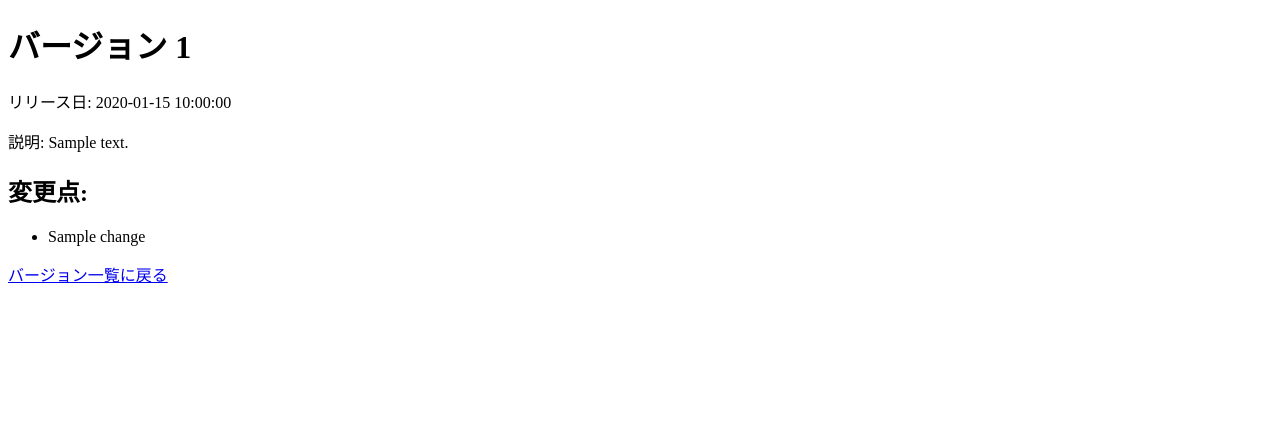
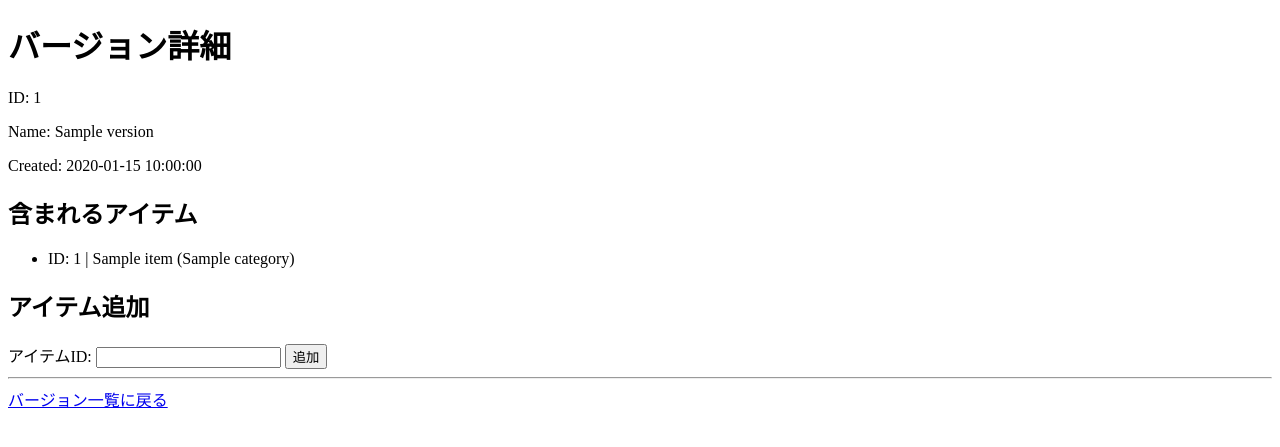
Before and after one commit to fjsho/flask-demo-my-desk-setup, a Flask app: template templates/version_detail.html in a window 1280 px wide. Shown: the top 447 px of the page. Run offline with Flask 3, Linux system fonts and the light colour scheme; the template is opened without the code that fills it: most values are stand-ins (such as "Sample title", 1, 10 or a date in 2020).

Commit message:
add: アイテムおよびバージョン管理機能を実装

```diff
--- a/app.py
+++ b/app.py
@@ -1,33 +1,131 @@
-from flask import Flask, render_template, jsonify
+from flask import Flask, render_template, request, redirect, url_for
 import json
+import os
+from datetime import datetime
 
 app = Flask(__name__)
 
-def load_json(filename):
-    with open(filename, 'r', encoding='utf-8') as f:
-        return json.load(f)
+SCRIPT_DIR = os.path.dirname(os.path.abspath(__file__))
+ITEMS_FILE = os.path.join(SCRIPT_DIR, "items.json")
+VERSIONS_FILE = os.path.join(SCRIPT_DIR, "versions.json")
 
-@app.route('/')
+def load_json(filepath):
+    """JSONファイルを読み込み、存在しない場合は空リストを返す。"""
+    if not os.path.exists(filepath):
+        return []
+    with open(filepath, "r", encoding="utf-8") as f:
+        try:
+            return json.load(f)
+        except json.JSONDecodeError:
+            return []
+
+def save_json(filepath, data):
+    """JSONファイルに保存する。"""
+    with open(filepath, "w", encoding="utf-8") as f:
+        json.dump(data, f, ensure_ascii=False, indent=2)
+
+def get_next_id(data_list):
+    """リスト内の最大idから+1した値を返す。空リストの場合は1を返す。"""
+    if not data_list:
+        return 1
+    return max(item["id"] for item in data_list) + 1
+
+@app.route("/")
 def index():
-    return render_template('index.html')
+    """トップページ: メニューを表示。"""
+    return render_template("index.html")
 
-@app.route('/items')
-def items():
-    items_data = load_json('items.json')
-    return render_template('items.html', items=items_data)
+# ------------------------------
+# アイテム管理
+# ------------------------------
+@app.route("/items")
+def list_items():
+    """アイテム一覧表示。"""
+    items = load_json(ITEMS_FILE)
+    return render_template("items.html", items=items)
 
-@app.route('/versions')
-def versions():
-    versions_data = load_json('versions.json')
-    return render_template('versions.html', versions=versions_data)
+@app.route("/items/create", methods=["POST"])
+def create_item():
+    """アイテム新規作成。"""
+    name = request.form.get("name")
+    category = request.form.get("category")
+    items = load_json(ITEMS_FILE)
 
-@app.route('/version/<version_id>')
-def version_detail(version_id):
-    versions_data = load_json('versions.json')
-    version = next((v for v in versions_data if v['id'] == version_id), None)
-    if version:
-        return render_template('version_detail.html', version=version)
-    return "Version not found", 404
+    new_id = get_next_id(items)
+    new_item = {
+        "id": new_id,
+        "name": name,
+        "category": category
+    }
+    items.append(new_item)
+    save_json(ITEMS_FILE, items)
 
-if __name__ == '__main__':
+    return redirect(url_for("list_items"))
+
+# ------------------------------
+# バージョン管理
+# ------------------------------
+@app.route("/versions")
+def list_versions():
+    """バージョン一覧表示。"""
+    versions = load_json(VERSIONS_FILE)
+    return render_template("versions.html", versions=versions)
+
+@app.route("/versions/create", methods=["POST"])
+def create_version():
+    """バージョン新規作成。"""
+    version_name = request.form.get("versionName")
+    versions = load_json(VERSIONS_FILE)
+
+    new_id = get_next_id(versions)
+    now = datetime.now().strftime("%Y-%m-%dT%H:%M:%S")
+    new_version = {
+        "id": new_id,
+        "versionName": version_name,
+        "createdAt": now,
+        "items": []
+    }
+    versions.append(new_version)
+    save_json(VERSIONS_FILE, versions)
+
+    return redirect(url_for("list_versions"))
+
+@app.route("/version/<int:version_id>")
+def show_version(version_id):
+    """バージョン詳細画面。含まれるアイテムも表示。"""
+    versions = load_json(VERSIONS_FILE)
+    items = load_json(ITEMS_FILE)
+
+    version = next((v for v in versions if v["id"] == version_id), None)
+    if version is None:
+        return f"Version ID {version_id} not found.", 404
+
+    # バージョンに含まれるアイテムオブジェクトのリストを作る
+    version_items = []
+    for item_id in version["items"]:
+        it = next((i for i in items if i["id"] == item_id), None)
+        if it:
+            version_items.append(it)
+
+    return render_template("version_detail.html", version=version, items=version_items)
+
+@app.route("/version/<int:version_id>/add_item", methods=["POST"])
+def add_item_to_version(version_id):
+    """指定したバージョンにアイテムを追加。"""
+    item_id = int(request.form.get("item_id"))
+    versions = load_json(VERSIONS_FILE)
+    version = next((v for v in versions if v["id"] == version_id), None)
+    if version is None:
+        return f"Version ID {version_id} not found.", 404
+
+    # 既に含まれていない場合だけ追加
+    if item_id not in version["items"]:
+        version["items"].append(item_id)
+
+    save_json(VERSIONS_FILE, versions)
+    return redirect(url_for("show_version", version_id=version_id))
+
+if __name__ == "__main__":
+    # Flaskアプリを起動
+    # デバッグモードで起動するなら: app.run(debug=True)
     app.run(debug=True)
--- a/templates/index.html
+++ b/templates/index.html
@@ -9,7 +9,7 @@
     <nav>
       <ul>
         <li><a href="/items">アイテム一覧</a></li>
-        <li><a href="/versions">バージョン履歴</a></li>
+        <li><a href="/versions">バージョン一覧</a></li>
       </ul>
     </nav>
   </body>
--- a/templates/version_detail.html
+++ b/templates/version_detail.html
@@ -1,21 +1,30 @@
 <!DOCTYPE html>
-<html lang="ja">
+<html>
   <head>
-    <meta charset="UTF-8" />
-    <title>バージョン詳細 - {{ version.id }}</title>
+    <meta charset="utf-8" />
+    <title>Version Detail</title>
   </head>
   <body>
-    <h1>バージョン {{ version.id }}</h1>
-    <div class="version-detail">
-      <p>リリース日: {{ version.release_date }}</p>
-      <p>説明: {{ version.description }}</p>
-      <h2>変更点:</h2>
-      <ul>
-        {% for change in version.changes %}
-        <li>{{ change }}</li>
-        {% endfor %}
-      </ul>
-    </div>
-    <a href="/versions">バージョン一覧に戻る</a>
+    <h1>バージョン詳細</h1>
+    <p>ID: {{ version.id }}</p>
+    <p>Name: {{ version.versionName }}</p>
+    <p>Created: {{ version.createdAt }}</p>
+
+    <h2>含まれるアイテム</h2>
+    <ul>
+      {% for it in items %}
+        <li>ID: {{it.id}} | {{it.name}} ({{it.category}})</li>
+      {% endfor %}
+    </ul>
+
+    <h2>アイテム追加</h2>
+    <form action="{{ url_for('add_item_to_version', version_id=version.id) }}" method="POST">
+      <label for="item_id">アイテムID:</label>
+      <input type="number" name="item_id" />
+      <button type="submit">追加</button>
+    </form>
+
+    <hr />
+    <a href="{{ url_for('list_versions') }}">バージョン一覧に戻る</a>
   </body>
 </html>
```
Also changed, not shown: templates/items.html (+22 -11 lines), templates/versions.html (+24 -13 lines).
